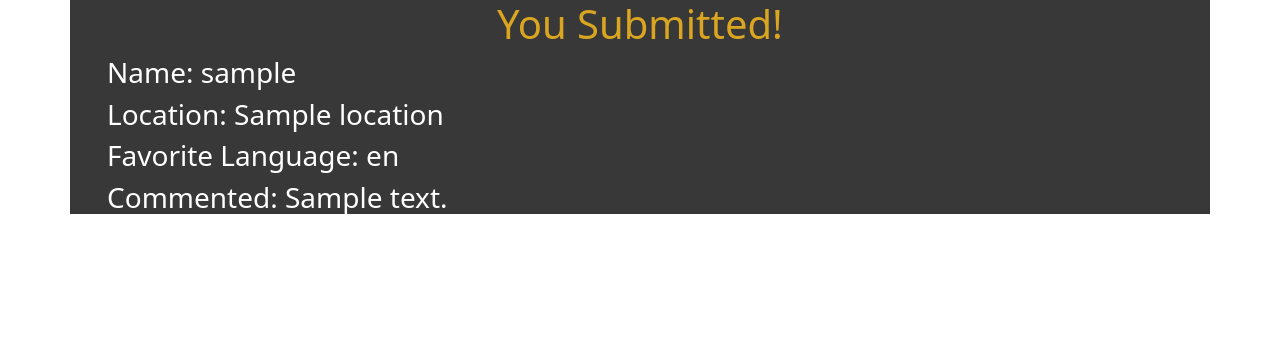
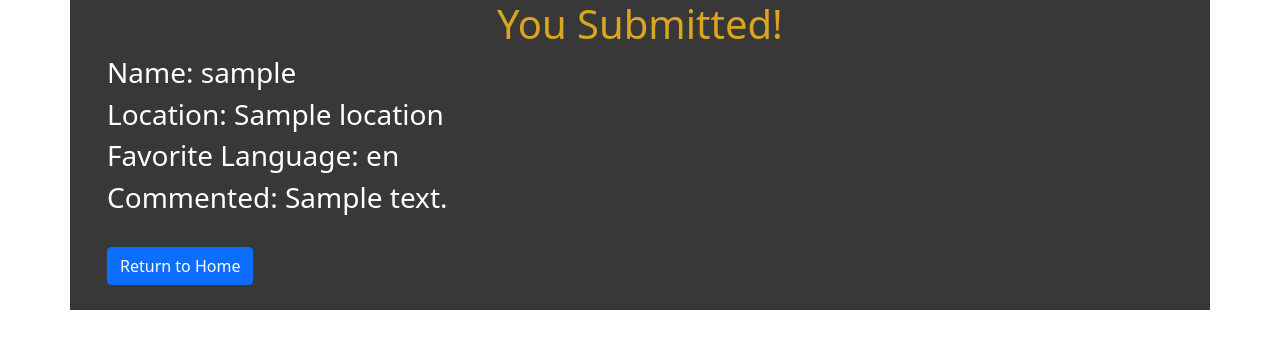
Before and after one commit to Henry-Aybar/dojo_survey, a Flask app: template templates/result.html in a window 1280 px wide. Shown: the top 349 px of the page. Run offline with Flask 2, Linux system fonts and the light colour scheme; the template is opened without the code that fills it: most values are stand-ins (such as "Sample title", 1, 10 or a date in 2020).

Commit message:
added return button

```diff
--- a/templates/result.html
+++ b/templates/result.html
@@ -17,7 +17,7 @@
         <h3>Favorite Language: {{ language }}</h3>
         <h3>Commented: {{ comments }}</h3>
 
-
+        <a class="btn btn-primary" href="/clear"> Return to Home</a>
 
     </div>
 </body>
```
